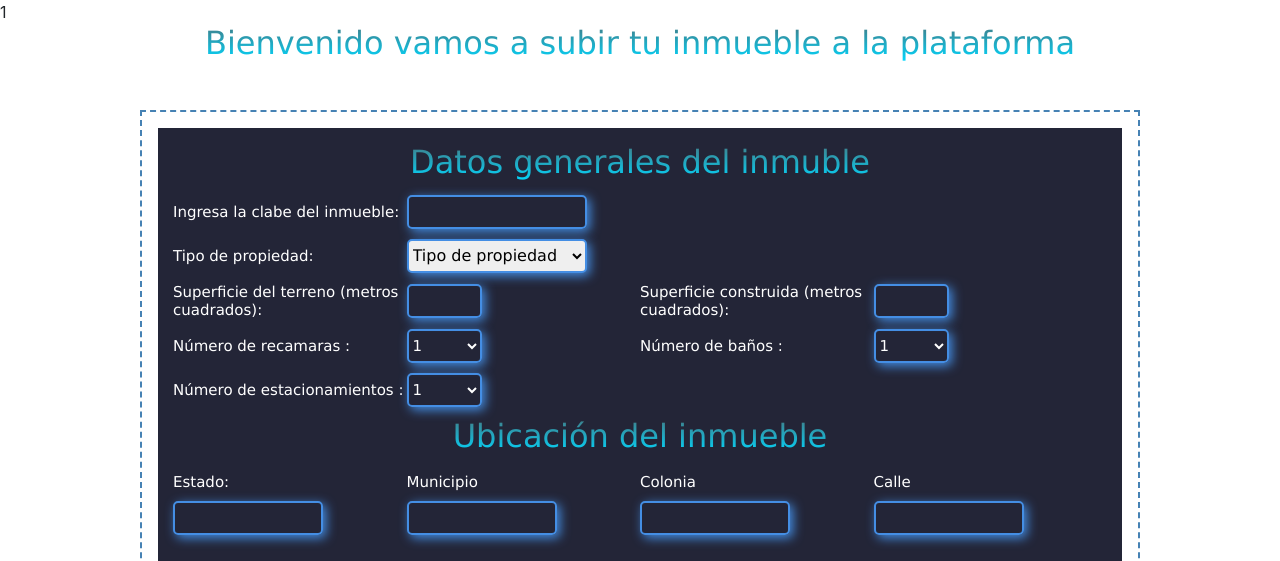
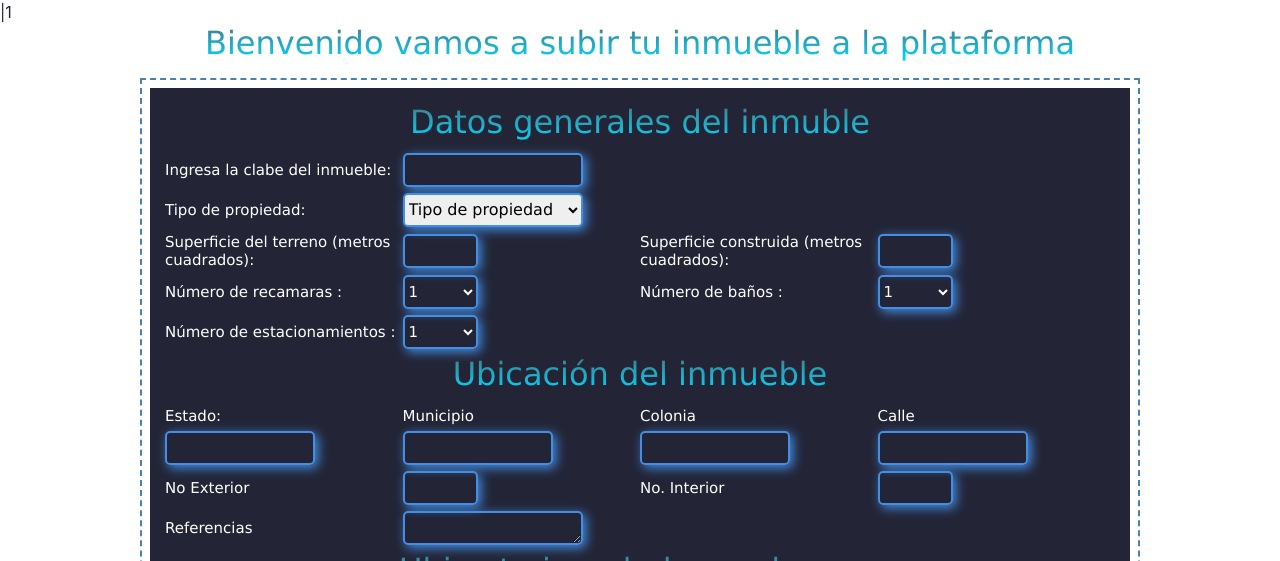
Before and after one commit to AldoM06/casasypunto, a PHP site: page /upload_inv.php in a window 1280 px wide. Shown: the top 561 px of the page. Run offline with PHP 8.4, Linux system fonts and the light colour scheme; a user stored in the database is signed in; data comes from the database, SQL or seed files in the repository; some libraries are stand-ins or nearby versions.

Commit message:
actualizacion

```diff
--- a/connect/code_inventario.php
+++ b/connect/code_inventario.php
@@ -24,11 +24,9 @@ if($_SERVER["REQUEST_METHOD"] == "POST"){
     $clave = val($_POST["clave"]);
     $tipo = val($_POST["tipo"]);
     //Variables de las imagenes
-
     $imagen = $_FILES['imagen']['name'];
     //optenemos titulo
     $nombre = $_POST['title_img'];
-
     $superficie_T = trim($_POST["superficie_T"]);
     $superficie_C = trim($_POST["superficie_C"]);
     $recam = trim($_POST["recam"]);
@@ -54,7 +52,7 @@ if($_SERVER["REQUEST_METHOD"] == "POST"){
 
     }else{
 
-        $sql = "INSERT INTO inmuebles (clave, tipo, nombre, us_id ) VALUES ('$clave', '$tipo', '$nombre', '$Id_user')";
+        $sql = "INSERT INTO inmuebles (clave, tipo, us_id ) VALUES ('$clave', '$tipo', '$Id_user')";
             if($conn->query($sql) === TRUE){
 
                 $last_id = $conn->insert_id;
@@ -78,7 +76,7 @@ if($_SERVER["REQUEST_METHOD"] == "POST"){
               echo "Registro de inmueble registrado: ";
               //header('location:../subir_foto/foto.php');
            }else{
-            $sql = "INSERT INTO imagenes (imagen, nombre, inmueble_id) VALUES ('$imagen', '$nombre', '$last_id')";
+            $sql = "INSERT INTO imagenes (imagen, nombre, inmueble_id) VALUES ('$imagen', 'Vacio', '$last_id')";
              $resultado = mysqli_query($conn,$sql);
              if($resultado){
                   $subir = move_uploaded_file($temp,'connect/imagenes/'.$imagen);
--- a/css/upload_inv.css
+++ b/css/upload_inv.css
@@ -3,10 +3,10 @@
 }
 .section-border{
     border: 2px dashed steelblue;
-    padding: 1em;
-    margin: 3em auto;
+    padding: .5em;
+    margin: 1em auto;
     width: 1000px;
-    height: 760px;
+    height: 800px;
 }
 .input-css{
     box-shadow: 3px 3px 11px #448ee4;
@@ -70,8 +70,8 @@ th, td {
     text-align: left;
     align-items: center;
     vertical-align: center;
-    padding-top: 5px;
-    padding-bottom: 5px;
+    padding-top: 3px;
+    padding-bottom: 3px;
 
  }
  .select-css {
--- a/inventario.php
+++ b/inventario.php
@@ -134,7 +134,7 @@
 
                     <td>Número de baños : </td>
 
-                    <td><select class="input-css" name="recam">
+                    <td><select class="input-css" name="wc">
                         <option>1 </option>
                         <option>2 </option>
                         <option>3 </option>
@@ -144,7 +144,7 @@
                 <tr>
                     <td>Número de estacionamientos : </td>
 
-                    <td><select class="input-css" name="recam">
+                    <td><select class="input-css" name="estac">
                         <option>1 </option>
                         <option>2 </option>
                         <option>3 </option>
--- a/js/functions.js
+++ b/js/functions.js
@@ -14,7 +14,7 @@ function createPreview(file) {
     var imgCodified = URL.createObjectURL(file);
     var rand = getRandomString(5);
     var name = file.name;
-    var img = $('<div class="col-xl-4 col-lg-4 col-md-5 col-sm-6 col-xs-14"> <input type="hidden" name="photo-' + rand + '" value="' + name + '"> <div class="image-container"> <figure> <img src="' + imgCodified + '" alt="Foto del usuario"> <figcaption> <i class="icon-cross"></i> </figcaption> </figure> </div></div>');
+    var img = $('<div class="col-xl-4 col-lg-4 col-md-5 col-sm-6 col-xs-14"> <input type="hidden" name="photo-' + rand + '" value="' + name + '"> <div class="image-container"> <figure> <img src="' + imgCodified + '" alt="Foto del usuario"> <figcaption><span class="material-icons" style="font-size: 80px">close</span></figcaption> </figure> </div></div>');
     $(img).insertBefore("#add-photo-container");
 }
 
--- a/js/main.js
+++ b/js/main.js
@@ -30,20 +30,28 @@ function initMap() {
 	});
   }
 
-//segundo listado de opciones
+//MARCAR TODAS
 
 
-/*document.querySelectorAll('#opciones1 > .opcion1').forEach((opcion1) => {
-	opcion1.addEventListener('click', (e) => {
-		e.preventDefault();
-		contenidoSelect1.innerHTML = e.currentTarget.innerHTML;
-		select1.classList.toggle('active');
-		opciones1.classList.toggle('active');
-		hiddenInput.value = e.currentTarget.querySelector('.titulo').innerText;
-	});
-});
+function marcar(source) {
+	var checkboxes = document.getElementsByTagName('input'); //obtenemos todos los controles del tipo Input
+	for (i = 0; i < checkboxes.length; i++) //recorremos todos los controles
+	{
+	  if (checkboxes[i].type == "checkbox") //solo si es un checkbox entramos
+	  {
+		checkboxes[i].checked = source.checked; //si es un checkbox le damos el valor del checkbox que lo llamó (Marcar/Desmarcar Todos)
+	  }
+	}
+  }
 
-select1.addEventListener('click', () => {
-	select1.classList.toggle('active');
-	opciones1.classList.toggle('active');
-});*/
+  function marcarHijos(source) {
+	var form2 = document.getElementById("form2");
+	var checkboxes = form2.getElementsByTagName('input'); //obtenemos todos los controles del tipo Input
+	for (i = 0; i < checkboxes.length; i++) //recorremos todos los controles
+	{
+	  if (checkboxes[i].type == "checkbox") //solo si es un checkbox entramos
+	  {
+		checkboxes[i].checked = source.checked; //si es un checkbox le damos el valor del checkbox que lo llamó (Marcar/Desmarcar Todos)
+	  }
+	}
+  }
--- a/js/scripts.js
+++ b/js/scripts.js
@@ -15,7 +15,7 @@
         console.log(this.files);
         var files = this.files;
         var element;
-        var supportedImages = ["image/jpeg", "image/png", "image/gif"];
+        var supportedImages = ["image/jpeg", "image/png", "image/gif" , "image/jpg"];
         var seEncontraronElementoNoValidos = false;
 
         for (var i = 0; i < files.length; i++) {
@@ -35,7 +35,7 @@
         $("#add-photo-container").append(newInputFile);
 
         if (seEncontraronElementoNoValidos) {
-            showMessage("Se encontraron archivos no validos.");
+            alert("Se encontraron archivos no validos.");
         }
         else {
             showMessage("Todos los archivos se subieron correctamente.");
--- a/upload_inv.php
+++ b/upload_inv.php
@@ -1,5 +1,5 @@
 <?php
-   //include 'connect/code_inventario.php';
+   include 'connect/code_inventario.php';
    include 'connect/connect.php';
      //INICIAR LAS SESION
    session_start();
@@ -7,8 +7,8 @@
        header ("location: ../casasypunto/index.php");
        exit;
    }
-   echo $_SESSION['Id'];
-     $query = "select * from imagenes";
+    echo $_SESSION['Id'];
+    $query = "select * from imagenes";
     $resultado = mysqli_query($conn,$query);
 
 ?>
@@ -28,14 +28,14 @@
     <script src="js/main.js"></script>
 
     <h2>Bienvenido vamos a subir tu inmueble a la plataforma</h2>
-
+    <form action="<?php echo htmlspecialchars($_SERVER["PHP_SELF"]); ?>" method="post" enctype="multipart/form-data">
         <section class="section-border">
             <div class="one">
                 <table>
                 <h2>Datos generales del inmuble</h2>
                     <tr>
                         <td><p>Ingresa la clabe del inmueble:</p></td>
-                        <td><input class= "input-css"type="text"></td>
+                        <td><input class= "input-css"type="text" name="clave"></td>
                         <td></td>
 
 
@@ -44,18 +44,18 @@
                     <td><p>Tipo de propiedad:</p></td>
                         <td><select class="select-css" name="title_img" id="">
                         <option hidden selected>Tipo de propiedad </option>
-                                <option value="Frente">Casa</option>
-                                <option value="Interior">Departamneto</option>
-                                <option value="Otra">Terreno</option></td>
+                                <option  name="tipo" value="Terreno">Casa</option>
+                                <option name="tipo" value="Departamento">Departamneto</option>
+                                <option name="tipo" value="Casa">Terreno</option></td>
 
                         <td></td>
                     </tr>
 
                     <tr>
                         <td><p>Superficie del terreno (metros cuadrados):</p></td>
-                        <td><input class= "input-css1"type="text"></td>
+                        <td><input class= "input-css1" type="text" name="superficie_T"></td>
                         <td><p>Superficie construida (metros cuadrados): </p></td>
-                        <td><input class= "input-css1"type="text"></td>
+                        <td><input class= "input-css1" type="text" name="superficie_C"></td>
 
 
                     </tr>
@@ -70,7 +70,7 @@
                             </select>
                         </td>
                         <td><p>Número de baños :</p></td>
-                        <td><select class="input-css1" name="recam">
+                        <td><select class="input-css1" name="wc">
                             <option>1 </option>
                             <option>2 </option>
                             <option>3 </option>
@@ -79,7 +79,7 @@
                     </tr>
                     <td><p>Número de estacionamientos :</p> </td>
 
-                    <td><select class="input-css1" name="recam">
+                    <td><select class="input-css1" name="estac">
                         <option>1 </option>
                         <option>2 </option>
                         <option>3 </option>
@@ -97,11 +97,27 @@
 
                     </tr>
                     <tr>
-                        <td><input class= "input-css2"type="text"></td>
-                        <td><input class= "input-css2"type="text"></td>
-                        <td><input class= "input-css2"type="text"></td>
-                        <td><input class= "input-css2"type="text"></td>
+                        <td><input class= "input-css2" type="text" name="estado"></td>
+                        <td><input class= "input-css2" type="text" name="municipio"></td>
+                        <td><input class= "input-css2" type="text" name="colonia"></td>
+                        <td><input class= "input-css2" type="text" name="calle"></td>
+
+
                     </tr>
+                    <tr>
+                        <td><p>No Exterior</p></td>
+                        <td><input class= "input-css1" type="text" name="noExt"></td>
+                        <td><p>No. Interior</p></td>
+                        <td><input class= "input-css1" type="text" name="nInt"></td>
+                    </tr>
+                    <tr>
+                        <td><p>Referencias</p></td>
+                        <td>                        <textarea class="input-css" name = "ref" cols="45" row="2"></textarea></td>
+                    </tr>
+                    <tr>
+                        <td colspan="4" ><h2>Ubica tu inmubele en el mapa</h2></td>
+                    </tr>
+
                 </table>
                 <br>
                 <div class="padre">
@@ -135,11 +151,10 @@
                             </div>
                             <div class="col-xl-4 col-lg-4 col-md-5 col-sm-6 col-xs-14" id="add-photo-container">
                                 <div class="add-new-photo first" id="add-photo">
-                                    <span class="material-icons"> add_a_photo</span>
+                                    <span class="material-icons" style="font-size: 50px"> add_a_photo</span>
                                 </div>
                                 <input type="file" multiple id="add-new-photo" name="photo-file-hs5jg[]">
                             </div>
-
                         </div>
                     </section>
                 </div>
@@ -157,13 +172,17 @@
                         <td><input class= "input-css1"type="text"></td>
                     </tr>
                     <tr>
+                        <td><p>Escribe una breve descipcion<br> del inmueble para tu anuncio.</p></td>
+                        <td><textarea class="input-css" name = "ref" cols="45" row="5"></textarea></td>
+                    </tr>
+                    <tr>
                         <td colspan="4"><h2>Donde vamos a publicar tua nuncio:</h2></td>
                     </tr>
                     <tr>
-                    <td>
-                            <label><input type="checkbox" id="cbox1" value="first_checkbox">
-                            <img src="imagenes/cubicos.jpg" class = "imgredonda"alt="">
-                            </label></td>
+                        <td>
+                            <label><input type="checkbox" id="cbox1" onclick="marcar(this);">
+                            <img src="imagenes/selectall.png" class = "imgredonda"alt="">
+                        </td>
                         <td>
                             <label><input type="checkbox" id="cbox1" value="first_checkbox">
                             <img src="imagenes/descarga.jpg" class = "imgredonda"alt="">
@@ -247,9 +266,9 @@
                         </td>
 
                         <tr>
-                            <td><button type="button" class="btn btn-success">Publicar ahora</button></td>
-                            <td><button type="button" class="btn btn-danger">Descargar PDF</button></td>
-                            <td><button type="button" class="btn btn-secondary">Cancelar</button></td>
+                            <td><button type="submit" class="btn btn-success">Publicar ahora</button></td>
+                            <td><button type="" class="btn btn-danger">Descargar PDF</button></td>
+                            <td><button type="reset" class="btn btn-secondary">Cancelar</button></td>
                             <td><a type="button" href="prueba.php" class="btn btn-dark">Regresar al panel</a></td>
 
                         </tr>
@@ -261,6 +280,8 @@
 
             </div>
         </section>
+        </form>
+
 
 
     <!-- Bootstrap y jQuery -->
@@ -268,6 +289,6 @@
     <script src="https://code.jquery.com/jquery-3.4.0.min.js" integrity="sha256-BJeo0qm959uMBGb65z40ejJYGSgR7REI4+CW1fNKwOg=" crossorigin="anonymous"></script>
     <script src="https://stackpath.bootstrapcdn.com/bootstrap/4.3.1/js/bootstrap.min.js" integrity="sha384-JjSmVgyd0p3pXB1rRibZUAYoIIy6OrQ6VrjIEaFf/nJGzIxFDsf4x0xIM+B07jRM" crossorigin="anonymous"></script>
     <script src="https://cdnjs.cloudflare.com/ajax/libs/popper.js/1.14.7/umd/popper.min.js" integrity="sha384-UO2eT0CpHqdSJQ6hJty5KVphtPhzWj9WO1clHTMGa3JDZwrnQq4sF86dIHNDz0W1" crossorigin="anonymous"></script>
-
+    <script src="js/modal.js"></script>
     <script src="js/functions.js"></script>
     <script src="js/scripts.js"></script>
```
Also changed, not shown: js/modal.js (added, +26 -0 lines), imagenes/selectall.png (added).
